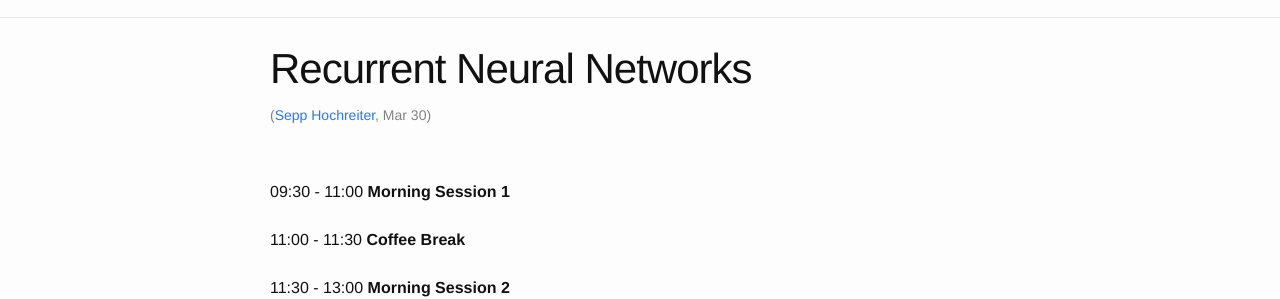
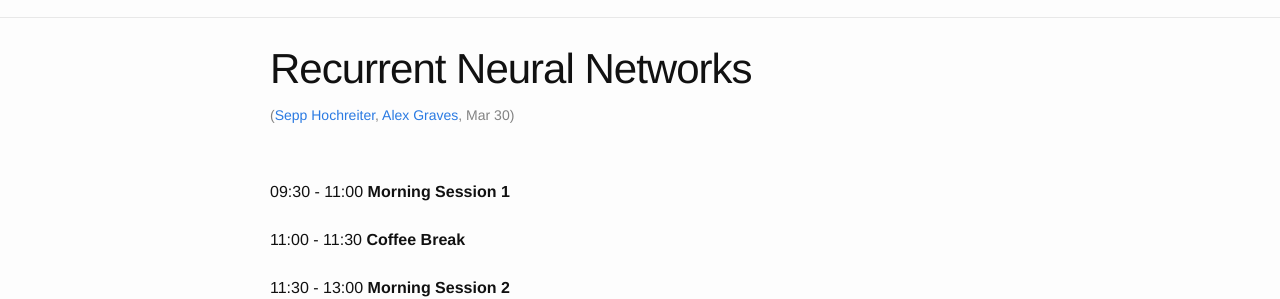
Before and after one commit to dalimeeting/dalimeeting.github.io, a Jekyll site: the page built from _posts/2016-03-30-recurrent-neural-networks.md, in a window 1280 px wide. Shown: the part 390-689 px from the top of the page. Built offline with Jekyll 4.4.1, drawn with Linux system fonts in a browser that asks for light colours.

Commit message:
[recurrent neural networks] added Alex Graves as co-organizer

```diff
--- a/_posts/2016-03-30-recurrent-neural-networks.md
+++ b/_posts/2016-03-30-recurrent-neural-networks.md
@@ -9,6 +9,10 @@ organizers:
   lastname: Hochreiter
   url: http://www.bioinf.jku.at/people/hochreiter/
   institute: "Institute of Bioinformatics, Johannes Kepler University Linz"
+- firstname: Alex
+  lastname: Graves
+  url: http://www.cs.toronto.edu/~graves/
+  institute: "Google DeepMind"
 talks:
 - title: "Morning Session 1"
   start: "09:30"
```
